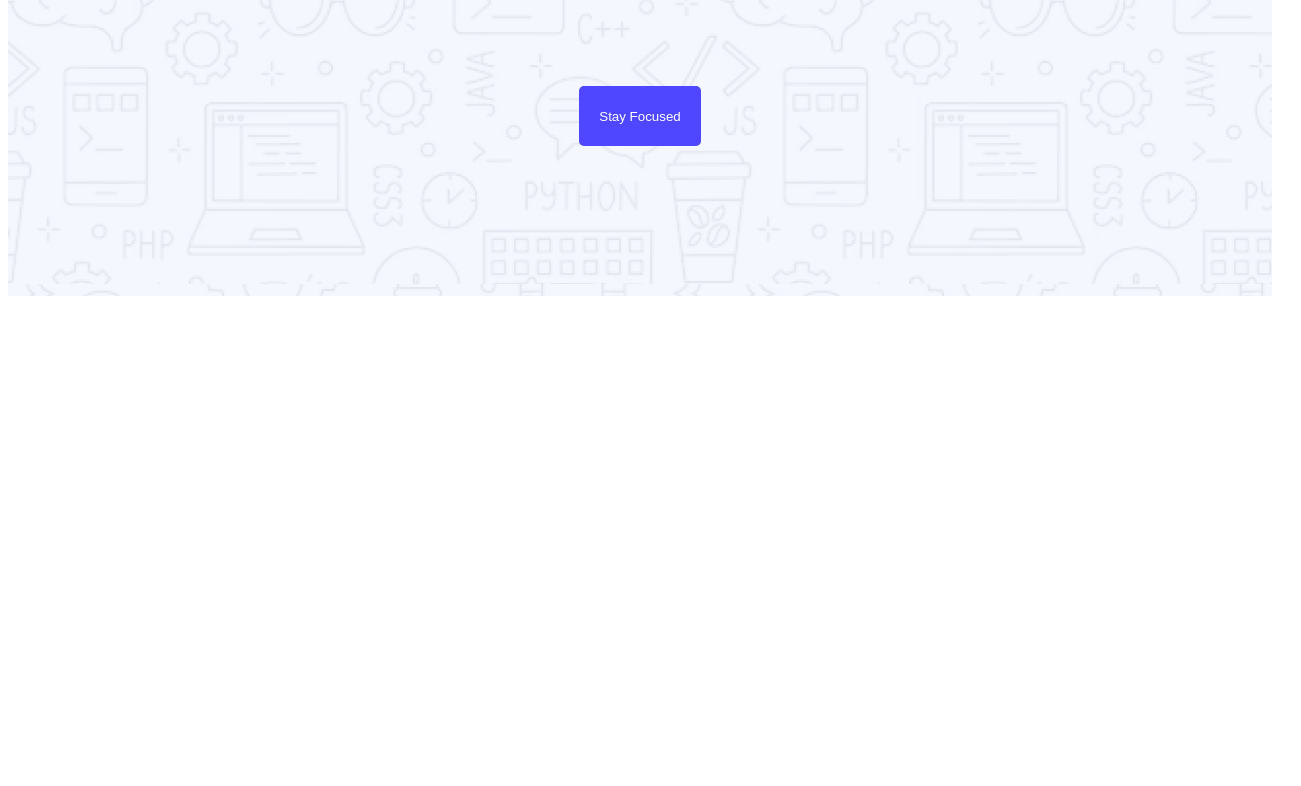
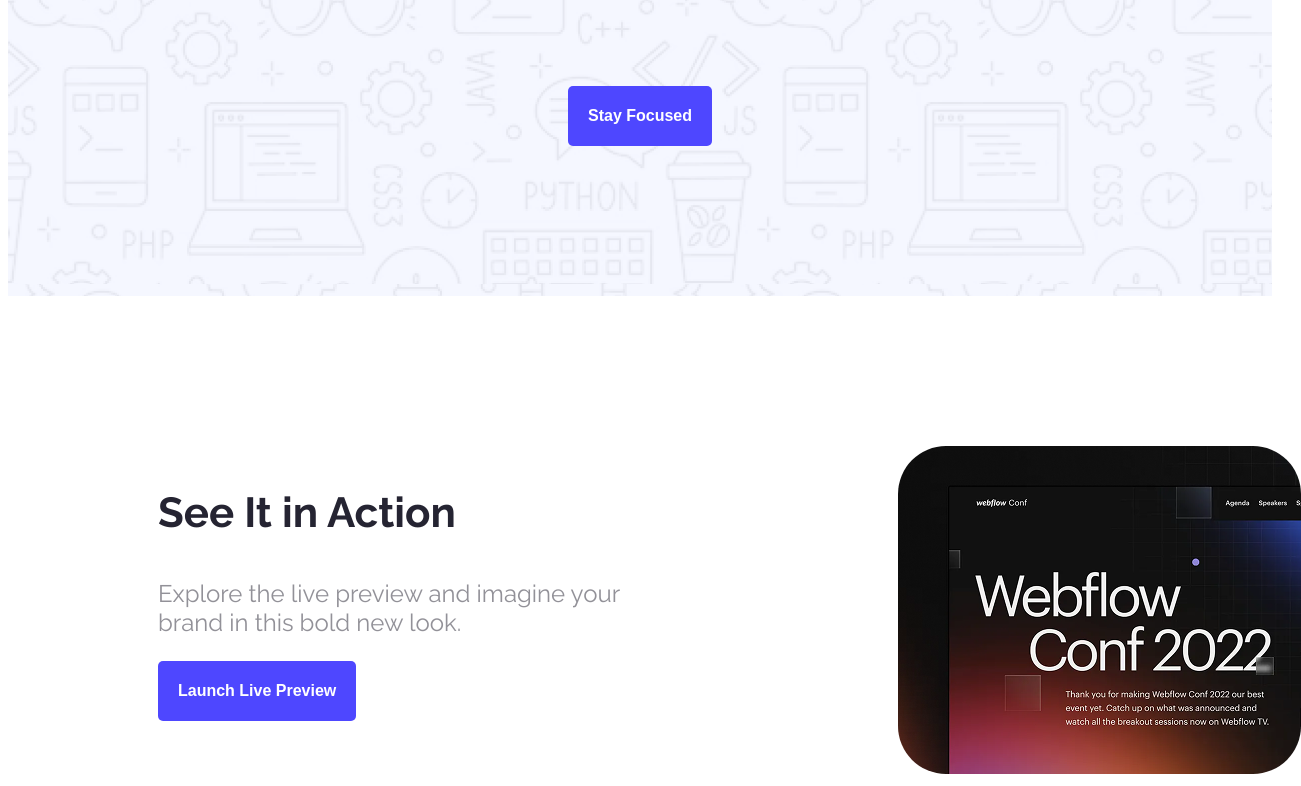
Before and after one commit to talha1320/web-flow-A01, a plain HTML site: page index.html in a window 1280 px wide. Shown: the part 376-1162 px from the top of the page, 1301 px wide, since content can reach past the window. Before the commit the page ends 800 px from the top, so only its background shows below. Drawn offline with Linux system fonts and the light colour scheme.

Commit message:
preview complete

```diff
--- a/index.html
+++ b/index.html
@@ -16,15 +16,26 @@
                <h3 class="primary-color">LOGO</h3>
                <a  href=""><button class="primary-button">Sign up</button></a>
             </div>
-            <div class="intro text-color">
+            <div class="intro title-color">
                 <p>Cool Dark UI Template for Webflow Agencies!</p>
-                 <a  href=""><button class="primary-button">Stay Focused</button></a>
+                <a  href=""><button class="primary-button">Stay Focused</button></a>
 
             </div>
         </nav>
-
     </header>
     <main>
+        <section class="preview">
+            <div class="preview-container">
+                <div class="column-1">
+                    <h3 class="title-color preview-title">See It in Action</h3>
+                    <p class="preview-text">Explore the live preview and imagine your brand in this bold new look.</p>
+                     <a  href=""><button class="primary-button">Launch Live Preview</button></a>
+                </div>
+                <div class="column-2">
+                    <img class="wc-mini" src="Assets/wc-mini.png" alt="">
+                </div>
+            </div>
+        </section>
 
     </main>
     <footer>
--- a/styles/styles.css
+++ b/styles/styles.css
@@ -14,6 +14,8 @@
     border: none;
     cursor: pointer;
     height: 60px;
+    font-size: 16px;
+    font-weight: bold;
 
 
 }
@@ -21,7 +23,7 @@
     color: #4E47FF;
 
 }
-.text-color{
+.title-color{
     color: #252432;
 }
 
@@ -55,3 +57,30 @@
 
 
 }
+
+/* main start */
+.preview{
+    margin-top: 150px;
+}
+.preview-container{
+    display: flex;
+    gap: 220px;
+    margin: 0px 150px;
+
+    }
+.preview-title{
+    font-size: 42px;
+    font-weight: bold;
+    width: 520px;
+}
+.preview-text{
+    font-size: 24px;
+    color: rgba(37, 36, 50, 0.5);
+    width: 520px;
+
+}
+.wc-mini{
+    border-radius: 48px;
+    width: 403px
+
+}
```
